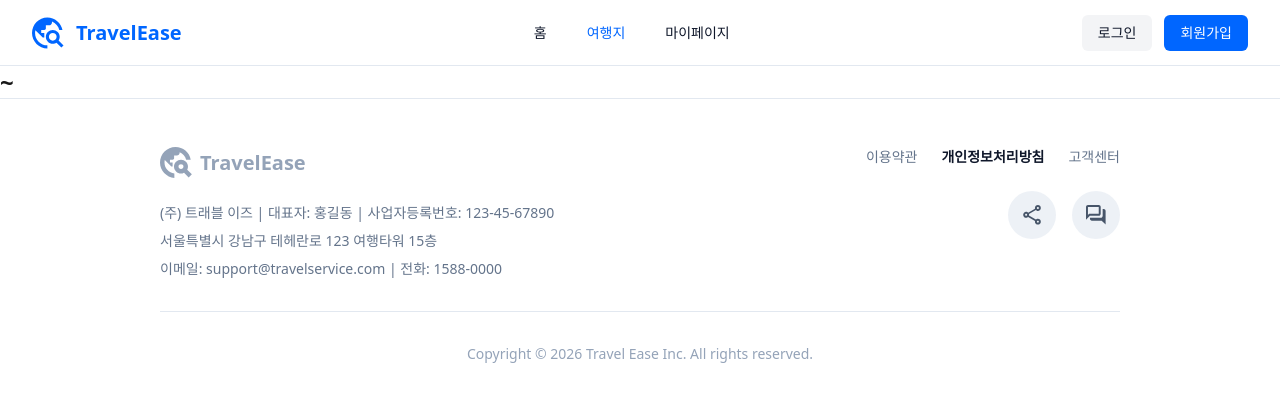
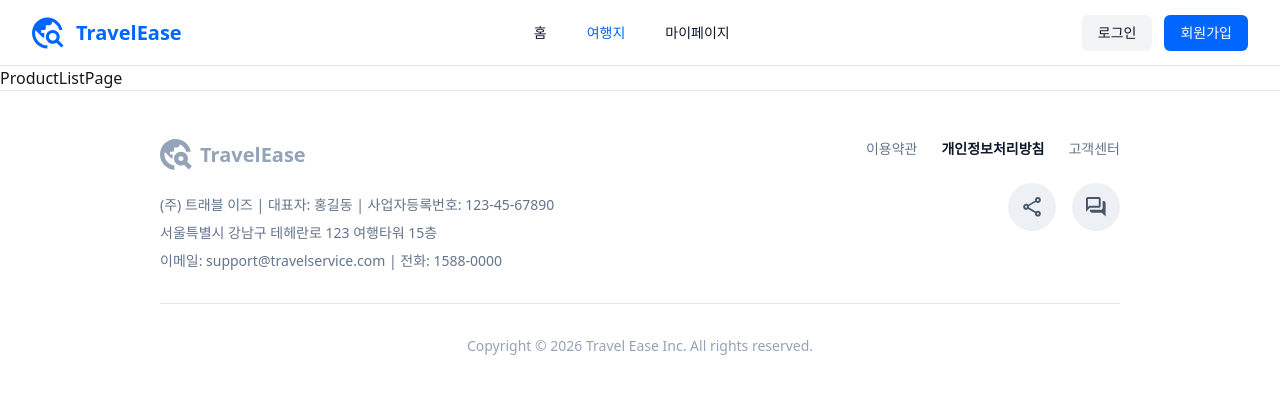
Before and after one commit to goorm-team-2/travel-fe, a React (Vite) app: page /products in a window 1280 px wide. Shown: the top 402 px of the page. Built offline with nearby package versions, Linux system fonts and the light colour scheme.

Commit message:
fix: 라우터 구조 정리 (#6)

```diff
--- a/src/pages/Home.tsx
+++ /dev/null
@@ -1,3 +0,0 @@
-export default function Home() {
-  return <div className="text-2xl font-bold">~</div>;
-}
--- a/src/pages/MyPage.tsx
+++ /dev/null
@@ -1,3 +0,0 @@
-export default function MyPage() {
-  return <div className="text-2xl font-bold">~</div>;
-}
--- /dev/null
+++ b/src/pages/ProductDetailPage/index.tsx
@@ -0,0 +1,3 @@
+export default function ProductDetailPage() {
+  return <div>ProductDetailPage</div>;
+}
--- /dev/null
+++ b/src/pages/ProductListPage/index.tsx
@@ -0,0 +1,3 @@
+export default function ProductListPage() {
+  return <div>ProductListPage</div>;
+}
--- a/src/pages/Products.tsx
+++ /dev/null
@@ -1,3 +0,0 @@
-export default function Products() {
-  return <div className="text-2xl font-bold">~</div>;
-}
--- a/src/routes/AppRouter.tsx
+++ b/src/routes/AppRouter.tsx
@@ -1,17 +1,19 @@
 import { createBrowserRouter } from 'react-router-dom';
 import MainLayout from '../components/layout/MainLayout';
 import Home from '../pages/Home';
-import Products from '../pages/Products';
 import MyPage from '../pages/MyPage';
 import InquiryComplete from '../pages/InquiryComplete';
 import AuthPage from '../pages/Auth';
+import ProductListPage from '../pages/ProductListPage';
+import ProductDetailPage from '../pages/ProductDetailPage';
 
 export const router = createBrowserRouter([
   {
     element: <MainLayout />,
     children: [
       { path: '/', element: <Home /> },
-      { path: '/products', element: <Products /> },
+      { path: '/products', element: <ProductListPage /> },
+      { path: '/products/detail', element: <ProductDetailPage /> },
       { path: '/mypage', element: <MyPage /> },
       { path: '/inquiry/complete', element: <InquiryComplete /> },
       { path: '/auth', element: <AuthPage /> },
```
